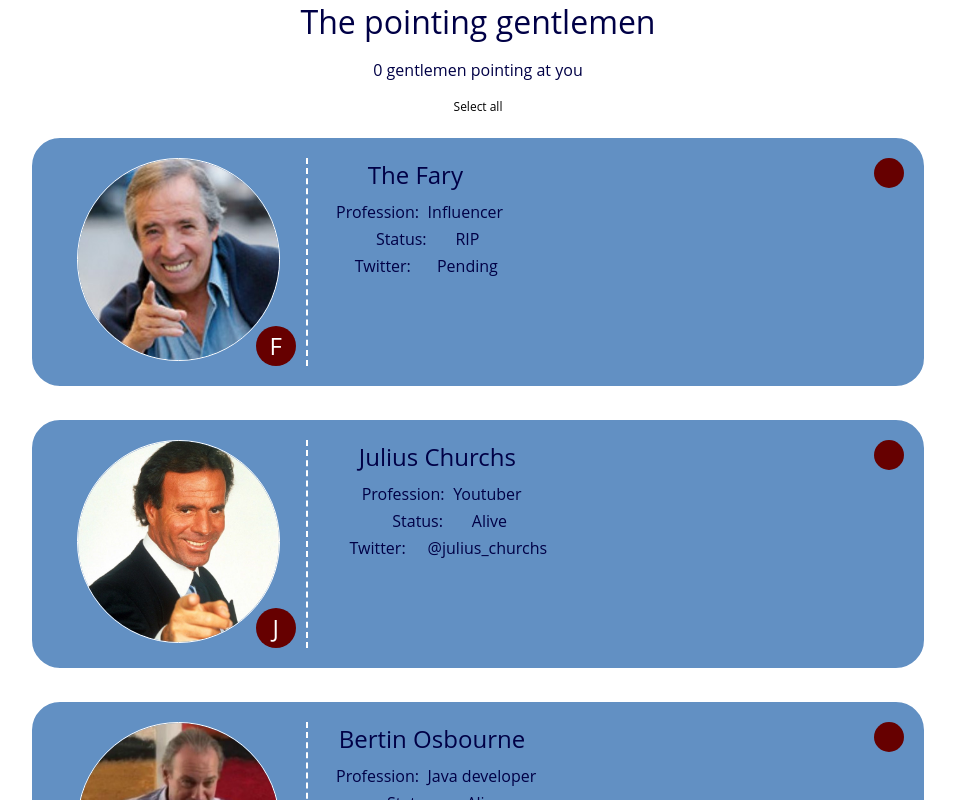
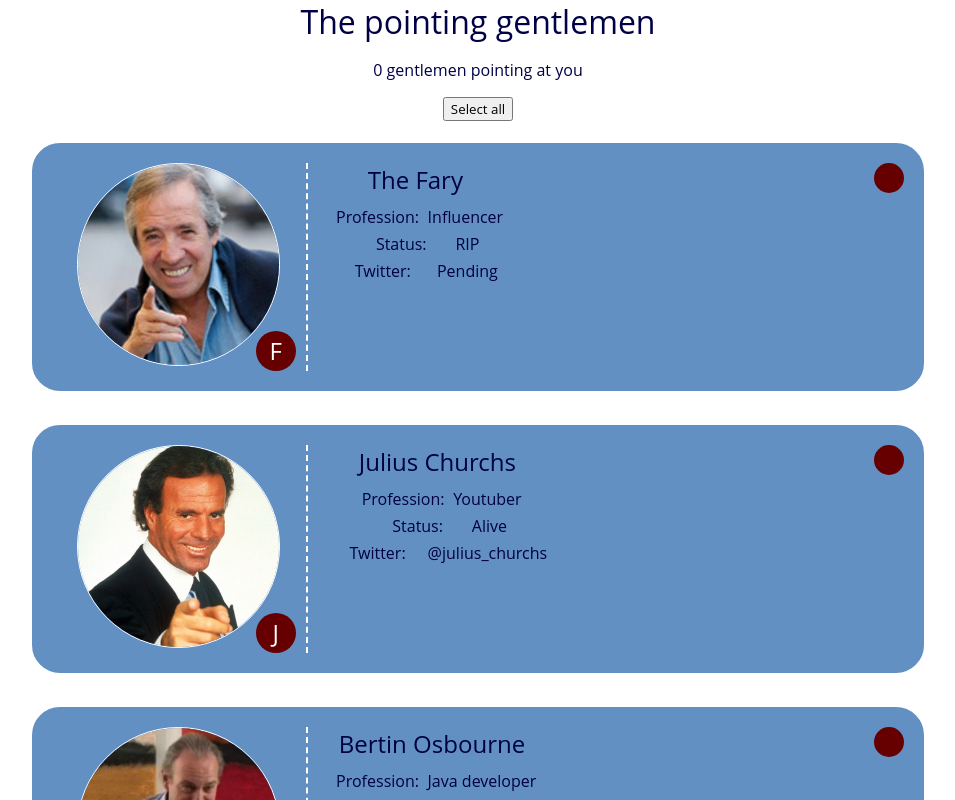
Before and after one commit to Learning-X/202204-W4CH1-luc-st-pierre, a React (Create React App) app: page / in a window 1280 px wide. Shown: the top 800 px of the page, without its empty margins (162-1117 px from the left). Built offline with nearby package versions, Linux system fonts and the light colour scheme.

Commit message:
Created Button component and passed props

```diff
--- a/src/App.js
+++ b/src/App.js
@@ -1,4 +1,5 @@
 import "./App.css";
+import Button from "./components/Button/Button";
 import Info from "./components/Info/Info";
 
 function App() {
@@ -9,7 +10,7 @@ function App() {
       </header>
       <section class="controls">
         <Info />
-        <button class="button button--select">Select all</button>
+        <Button className="button button--select" text="Select all" />
       </section>
       <main class="main">
         <ul class="gentlemen">
--- a/src/components/Button/Button.js
+++ b/src/components/Button/Button.js
@@ -0,0 +1,5 @@
+const Button = ({ text }) => {
+  return <button type="button">{text}</button>;
+};
+
+export default Button;
```
